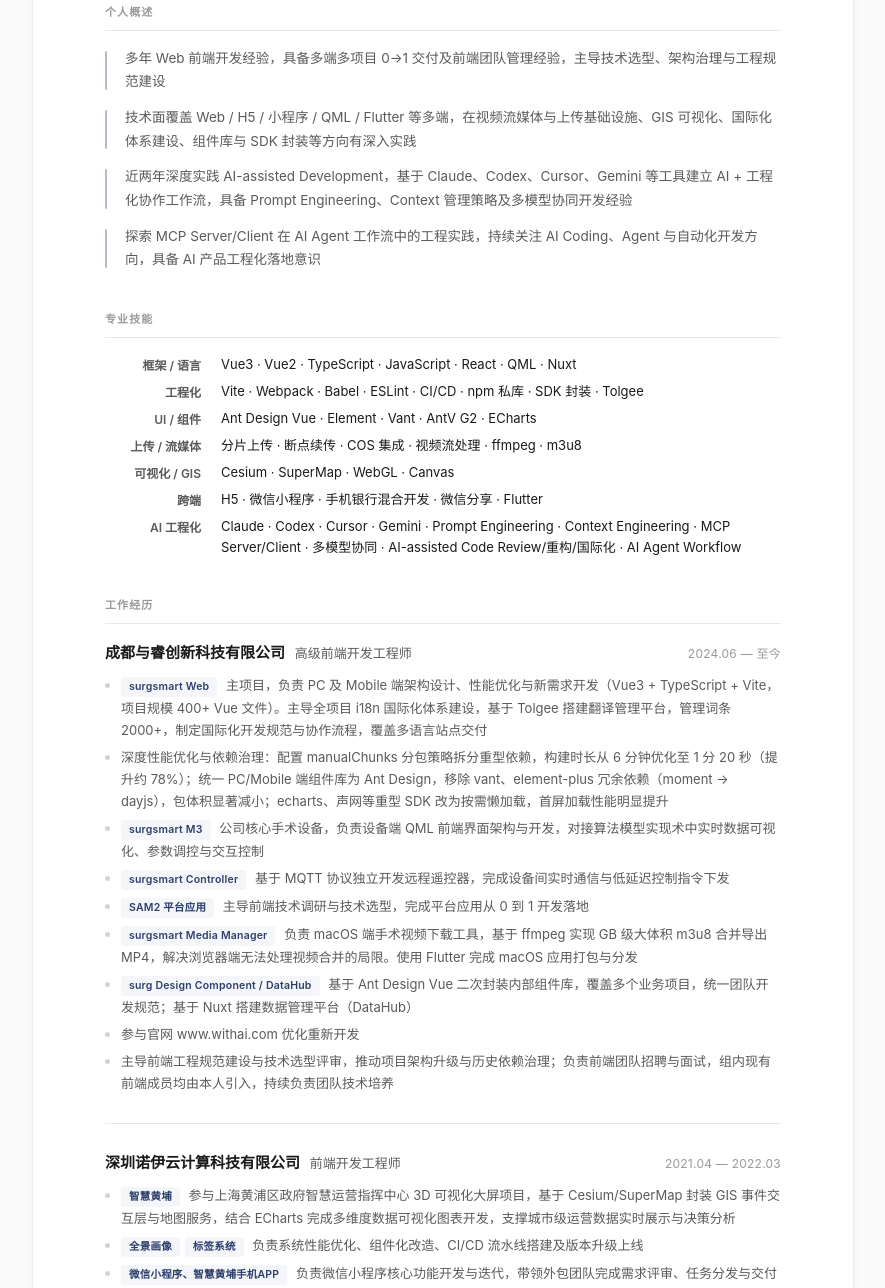
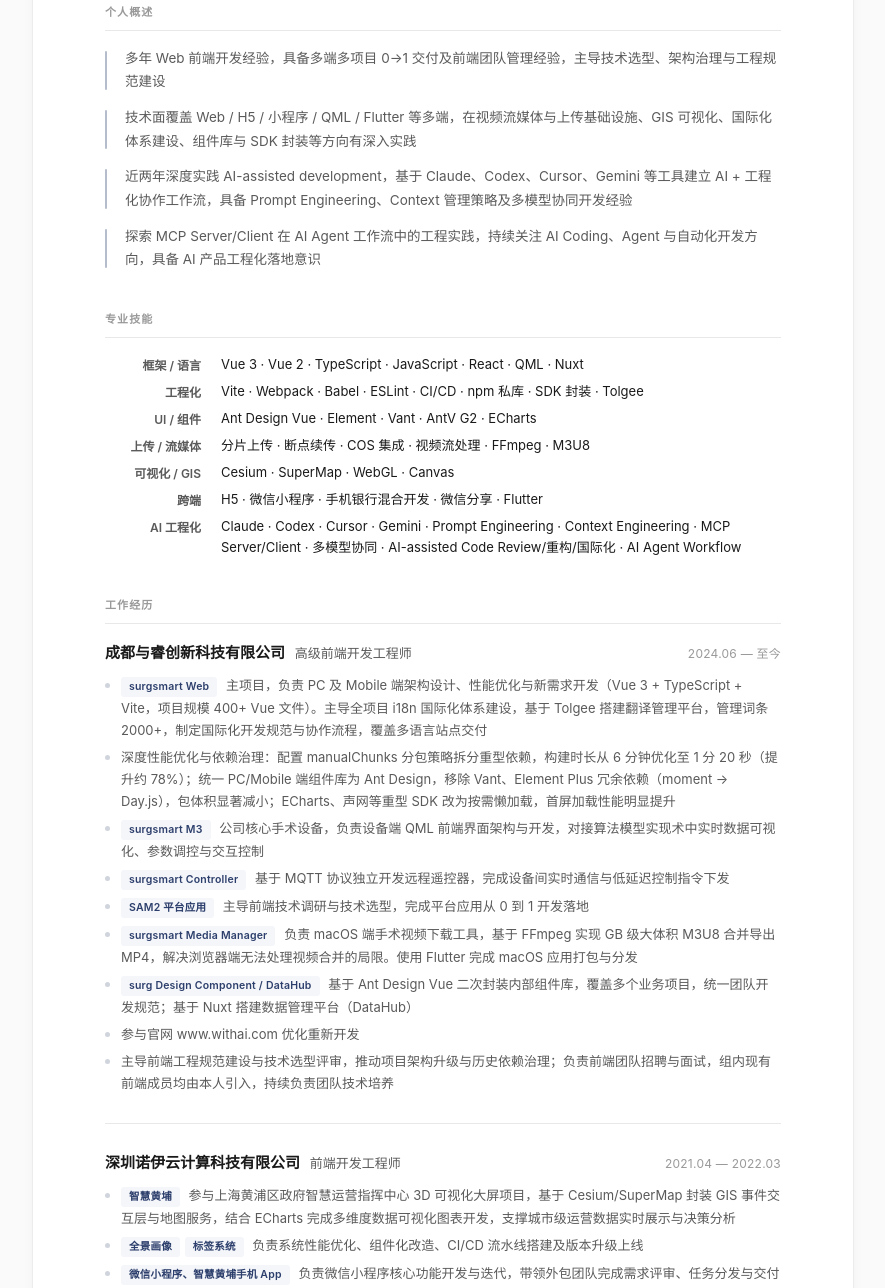
Before and after one commit to Em-718888/resume, a plain HTML site: page index.html in a window 1280 px wide. Shown: the part 303-1591 px from the top of the page, without its empty margins (197-1082 px from the left). Drawn offline with Linux system fonts and the light colour scheme.

Commit message:
Fix formatting and capitalization in index.html

```diff
--- a/index.html
+++ b/index.html
@@ -301,7 +301,7 @@
       <ul class="summary-list">
         <li>多年 Web 前端开发经验，具备多端多项目 0→1 交付及前端团队管理经验，主导技术选型、架构治理与工程规范建设</li>
         <li>技术面覆盖 Web / H5 / 小程序 / QML / Flutter 等多端，在视频流媒体与上传基础设施、GIS 可视化、国际化体系建设、组件库与 SDK 封装等方向有深入实践</li>
-        <li>近两年深度实践 AI-assisted Development，基于 Claude、Codex、Cursor、Gemini 等工具建立 AI + 工程化协作工作流，具备 Prompt Engineering、Context 管理策略及多模型协同开发经验</li>
+        <li>近两年深度实践 AI-assisted development，基于 Claude、Codex、Cursor、Gemini 等工具建立 AI + 工程化协作工作流，具备 Prompt Engineering、Context 管理策略及多模型协同开发经验</li>
         <li>探索 MCP Server/Client 在 AI Agent 工作流中的工程实践，持续关注 AI Coding、Agent 与自动化开发方向，具备 AI 产品工程化落地意识</li>
       </ul>
     </div>
@@ -312,7 +312,7 @@
     <div class="section-title">专业技能</div>
     <div class="skill-grid">
       <div class="cat">框架 / 语言</div>
-      <div class="tags">Vue3 · Vue2 · TypeScript · JavaScript · React · QML · Nuxt</div>
+      <div class="tags">Vue 3 · Vue 2 · TypeScript · JavaScript · React · QML · Nuxt</div>
 
       <div class="cat">工程化</div>
       <div class="tags">Vite · Webpack · Babel · ESLint · CI/CD · npm 私库 · SDK 封装 · Tolgee</div>
@@ -321,7 +321,7 @@
       <div class="tags">Ant Design Vue · Element · Vant · AntV G2 · ECharts</div>
 
       <div class="cat">上传 / 流媒体</div>
-      <div class="tags">分片上传 · 断点续传 · COS 集成 · 视频流处理 · ffmpeg · m3u8</div>
+      <div class="tags">分片上传 · 断点续传 · COS 集成 · 视频流处理 · FFmpeg · M3U8</div>
 
       <div class="cat">可视化 / GIS</div>
       <div class="tags">Cesium · SuperMap · WebGL · Canvas</div>
@@ -348,12 +348,12 @@
         <span class="date">2024.06 — 至今</span>
       </div>
       <ul>
-        <li><span class="project-tag">surgsmart Web</span> 主项目，负责 PC 及 Mobile 端架构设计、性能优化与新需求开发（Vue3 + TypeScript + Vite，项目规模 400+ Vue 文件）。主导全项目 i18n 国际化体系建设，基于 Tolgee 搭建翻译管理平台，管理词条 2000+，制定国际化开发规范与协作流程，覆盖多语言站点交付</li>
-        <li>深度性能优化与依赖治理：配置 manualChunks 分包策略拆分重型依赖，构建时长从 6 分钟优化至 1 分 20 秒（提升约 78%）；统一 PC/Mobile 端组件库为 Ant Design，移除 vant、element-plus 冗余依赖（moment → dayjs），包体积显著减小；echarts、声网等重型 SDK 改为按需懒加载，首屏加载性能明显提升</li>
+        <li><span class="project-tag">surgsmart Web</span> 主项目，负责 PC 及 Mobile 端架构设计、性能优化与新需求开发（Vue 3 + TypeScript + Vite，项目规模 400+ Vue 文件）。主导全项目 i18n 国际化体系建设，基于 Tolgee 搭建翻译管理平台，管理词条 2000+，制定国际化开发规范与协作流程，覆盖多语言站点交付</li>
+        <li>深度性能优化与依赖治理：配置 manualChunks 分包策略拆分重型依赖，构建时长从 6 分钟优化至 1 分 20 秒（提升约 78%）；统一 PC/Mobile 端组件库为 Ant Design，移除 Vant、Element Plus 冗余依赖（moment → Day.js），包体积显著减小；ECharts、声网等重型 SDK 改为按需懒加载，首屏加载性能明显提升</li>
         <li><span class="project-tag">surgsmart M3</span> 公司核心手术设备，负责设备端 QML 前端界面架构与开发，对接算法模型实现术中实时数据可视化、参数调控与交互控制</li>
         <li><span class="project-tag">surgsmart Controller</span> 基于 MQTT 协议独立开发远程遥控器，完成设备间实时通信与低延迟控制指令下发</li>
         <li><span class="project-tag">SAM2 平台应用</span> 主导前端技术调研与技术选型，完成平台应用从 0 到 1 开发落地</li>
-        <li><span class="project-tag">surgsmart Media Manager</span> 负责 macOS 端手术视频下载工具，基于 ffmpeg 实现 GB 级大体积 m3u8 合并导出 MP4，解决浏览器端无法处理视频合并的局限。使用 Flutter 完成 macOS 应用打包与分发</li>
+        <li><span class="project-tag">surgsmart Media Manager</span> 负责 macOS 端手术视频下载工具，基于 FFmpeg 实现 GB 级大体积 M3U8 合并导出 MP4，解决浏览器端无法处理视频合并的局限。使用 Flutter 完成 macOS 应用打包与分发</li>
         <li><span class="project-tag">surg Design Component / DataHub</span> 基于 Ant Design Vue 二次封装内部组件库，覆盖多个业务项目，统一团队开发规范；基于 Nuxt 搭建数据管理平台（DataHub）</li>
         <li>参与官网 www.withai.com 优化重新开发</li>
         <li>主导前端工程规范建设与技术选型评审，推动项目架构升级与历史依赖治理；负责前端团队招聘与面试，组内现有前端成员均由本人引入，持续负责团队技术培养</li>
@@ -372,7 +372,7 @@
       <ul>
         <li><span class="project-tag">智慧黄埔</span> 参与上海黄浦区政府智慧运营指挥中心 3D 可视化大屏项目，基于 Cesium/SuperMap 封装 GIS 事件交互层与地图服务，结合 ECharts 完成多维度数据可视化图表开发，支撑城市级运营数据实时展示与决策分析</li>
         <li><span class="project-tag">全景画像</span><span class="project-tag">标签系统</span> 负责系统性能优化、组件化改造、CI/CD 流水线搭建及版本升级上线</li>
-        <li><span class="project-tag">微信小程序、智慧黄埔手机APP</span> 负责微信小程序核心功能开发与迭代，带领外包团队完成需求评审、任务分发与交付验收；实现微信分享适配、H5 移动端适配及多分辨率响应式布局</li>
+        <li><span class="project-tag">微信小程序、智慧黄埔手机 App</span> 负责微信小程序核心功能开发与迭代，带领外包团队完成需求评审、任务分发与交付验收；实现微信分享适配、H5 移动端适配及多分辨率响应式布局</li>
       </ul>
     </div>
 
```
